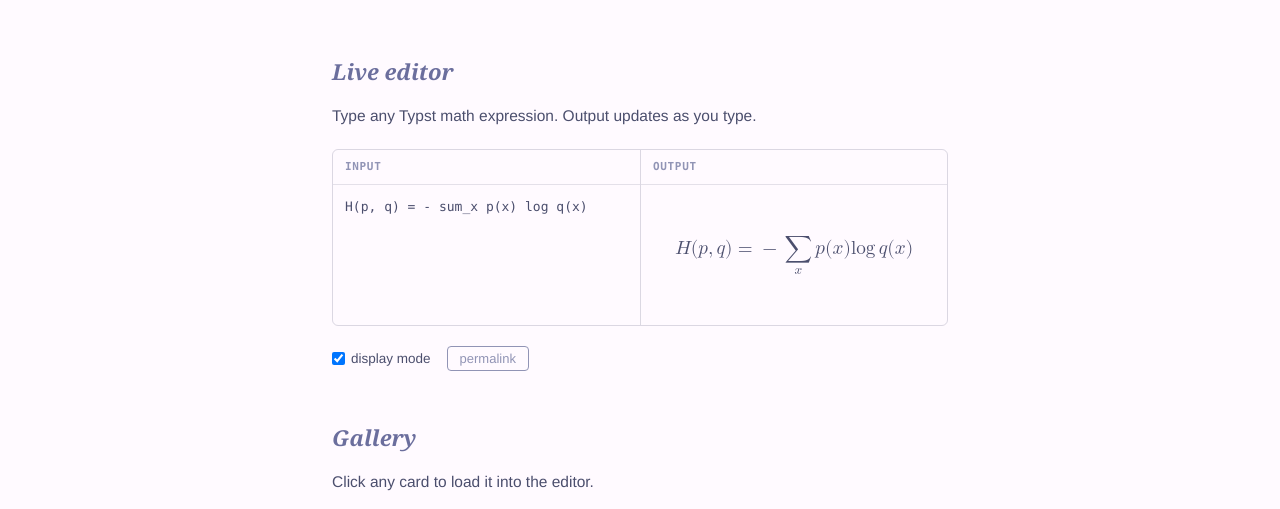
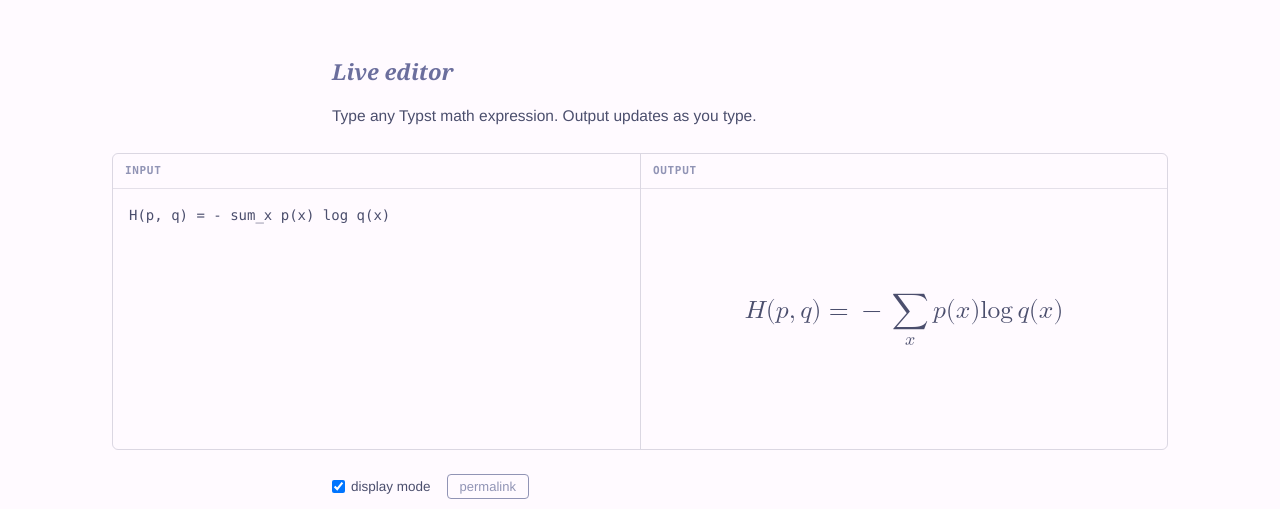
Before and after one commit to tejasprabhune/kern, a website with bundled scripts: page docs/examples.html in a window 1280 px wide. Shown: the part 212-721 px from the top of the page. Built offline with nearby package versions, Linux system fonts and the light colour scheme; a web font is replaced by a local one.

Commit message:
Stretch the live editor beyond the body column

```diff
--- a/docs/styles.css
+++ b/docs/styles.css
@@ -295,7 +295,7 @@ tr:last-child td {
 /* Examples page: editor */
 
 .editor-wrap {
-  margin: 20px 0;
+  margin: 24px 0;
   border: 1px solid rgba(75, 78, 109, 0.2);
   border-radius: 6px;
   overflow: hidden;
@@ -304,6 +304,17 @@ tr:last-child td {
      expand the column to its intrinsic width; the column stays half the
      wrap and the #editor-output's overflow-x: auto can actually scroll. */
   grid-template-columns: minmax(0, 1fr) minmax(0, 1fr);
+}
+
+/* On wide viewports, let the editor escape the 680px body column so the
+   side-by-side panes have room to breathe. The negative margins scale
+   smoothly with viewport width and cap so very large screens don't make
+   the panes unwieldy. Narrower screens hit the @media block lower in
+   the file and fall back to the in-column layout. */
+@media (min-width: 880px) {
+  .editor-wrap {
+    margin-inline: calc(-1 * min((100vw - 680px) / 2, 220px));
+  }
 }
 
 .editor-col {
@@ -329,11 +340,11 @@ tr:last-child td {
 
 #editor-textarea {
   flex: 1;
-  min-height: 140px;
-  padding: 12px;
+  min-height: 260px;
+  padding: 16px;
   font-family: "calling-code", "SF Mono", "Menlo", "Consolas", monospace;
-  font-size: 13px;
-  line-height: 1.5;
+  font-size: 14px;
+  line-height: 1.55;
   background: transparent;
   color: var(--dark);
   border: none;
@@ -344,13 +355,20 @@ tr:last-child td {
 #editor-output {
   flex: 1;
   min-width: 0;
-  min-height: 140px;
-  padding: 12px;
+  min-height: 260px;
+  padding: 16px;
   display: flex;
   align-items: center;
-  font-size: 1.2rem;
+  font-size: 1.6rem;
   overflow-x: auto;
   overflow-y: hidden;
+}
+
+/* On narrow screens the textarea typically needs less height; mobile
+   users mostly use the gallery rather than the live editor. */
+@media (max-width: 540px) {
+  #editor-textarea, #editor-output { min-height: 160px; }
+  #editor-output { font-size: 1.35rem; }
 }
 
 /* margin: auto on a flex child centers it when there's room and collapses
```
